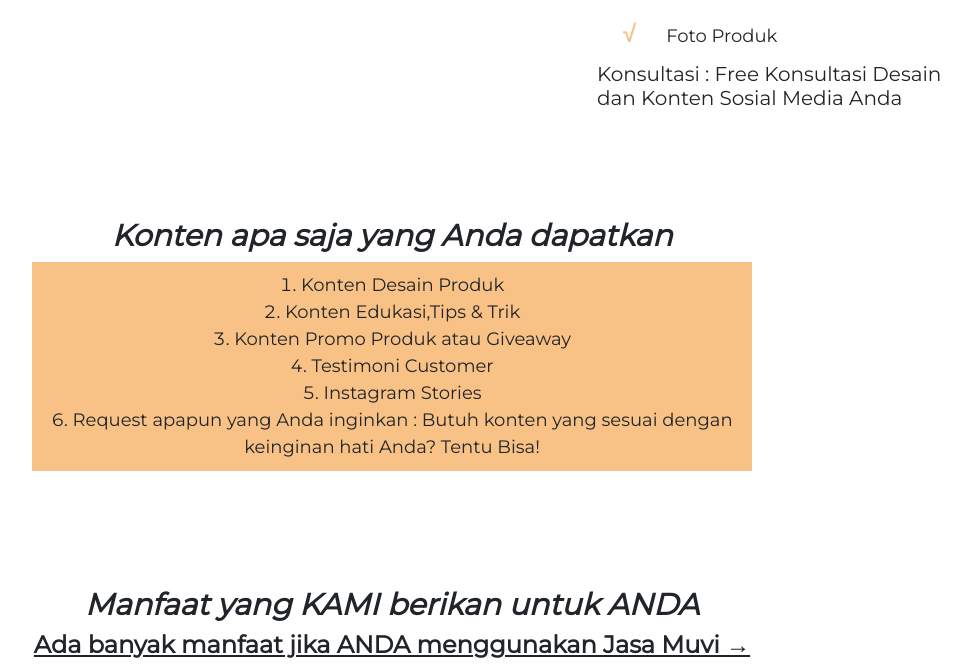
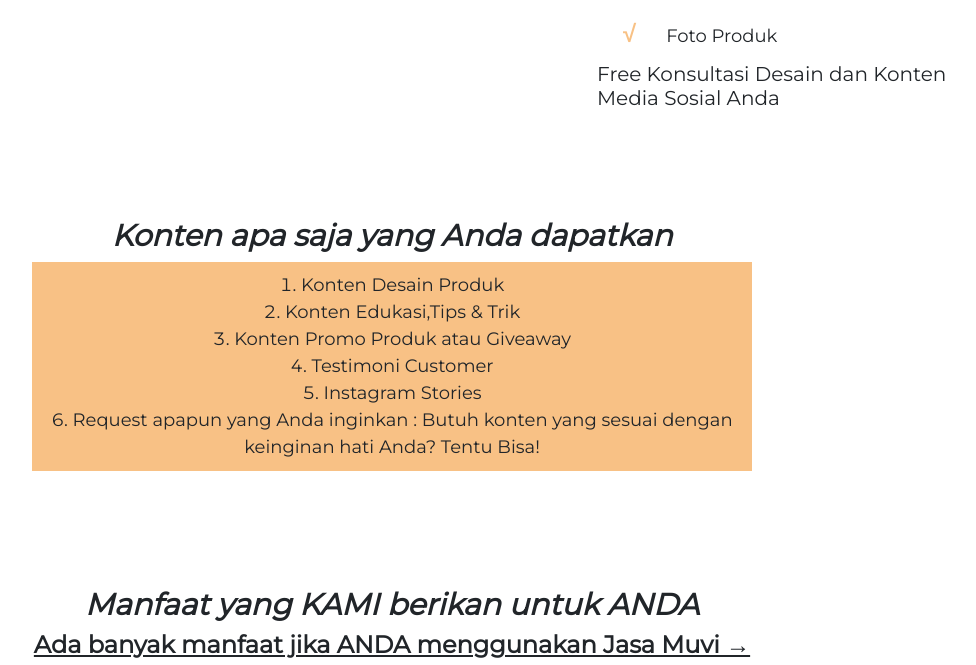
Before and after one commit to kydisign/muvi-landingpage, a plain HTML site: page index.html in a window 1280 px wide. Shown: the part 3892-4557 px from the top of the page, without its empty margins (248-1224 px from the left). Drawn offline with nearby package versions, Linux system fonts and the light colour scheme.

Commit message:
revisi minor 2.0

```diff
--- a/index.html
+++ b/index.html
@@ -238,7 +238,7 @@
                             <li>Admin Posting</li>
                             <li>Foto Produk</li>
                         </ul>
-                        <h5 class="text-left">Konsultasi : Free Konsultasi Desain dan Konten Sosial Media Anda</h5>
+                        <h5 class="text-left">Free Konsultasi Desain dan Konten Media Sosial Anda</h5>
                     </div>
                 </div>
             </div>
@@ -399,7 +399,6 @@
                             <li>Ide konten lebih banyak yang bisa di explore.</li>
                             <li>Revisi minor 2 kali.</li>
                             <li>Gratis Setting Iklan Ads (Budget ditentukan oleh Anda)</li>
-                            <li>Gratis Setting IG Ads (Budget kamu yang tentukan)</li>
                             <li>Gratis Desain Highlight atau Sorotan untuk merapikan Stories Anda</li>
                             <li>Gratis Foto Produk</li>
                         </ul>
```
